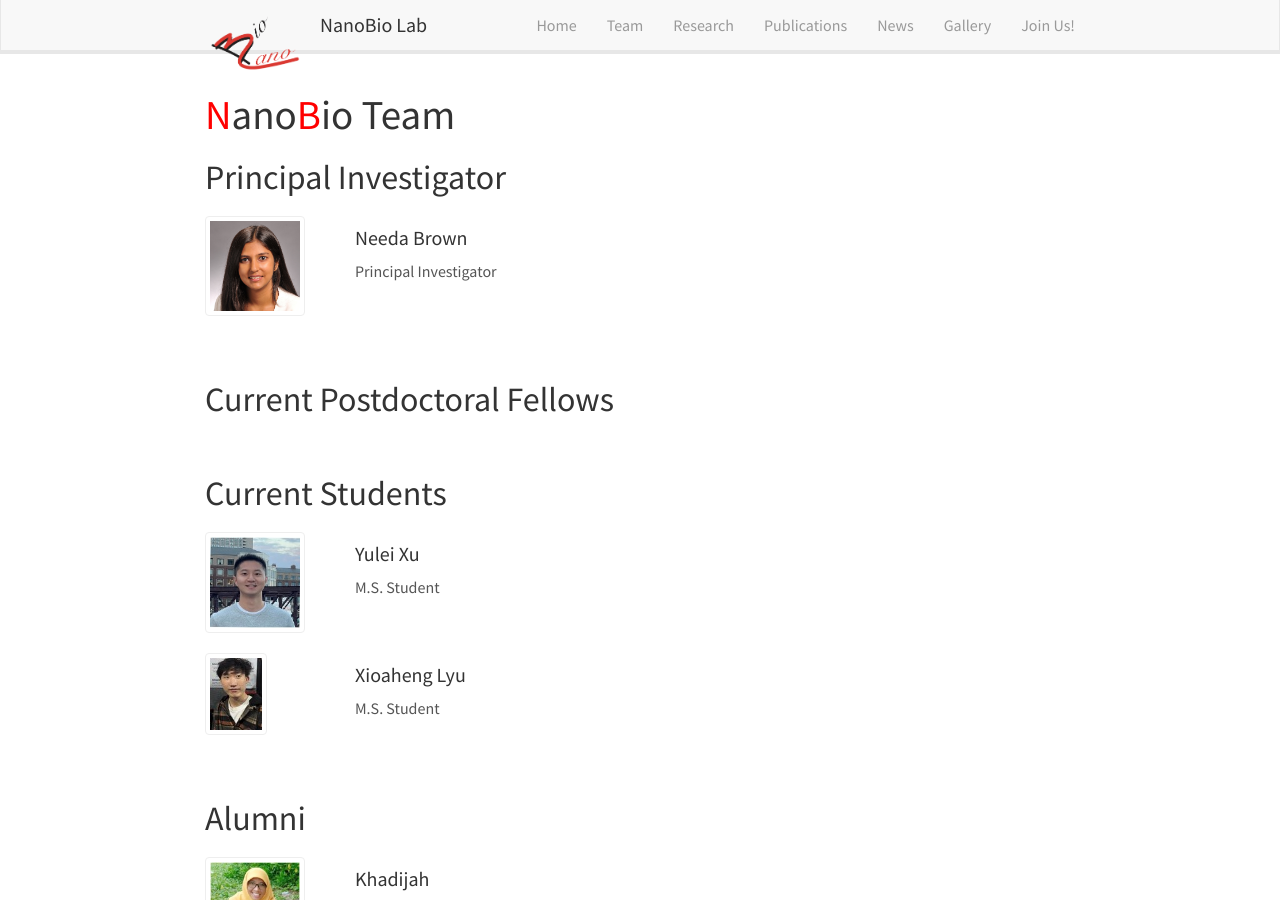
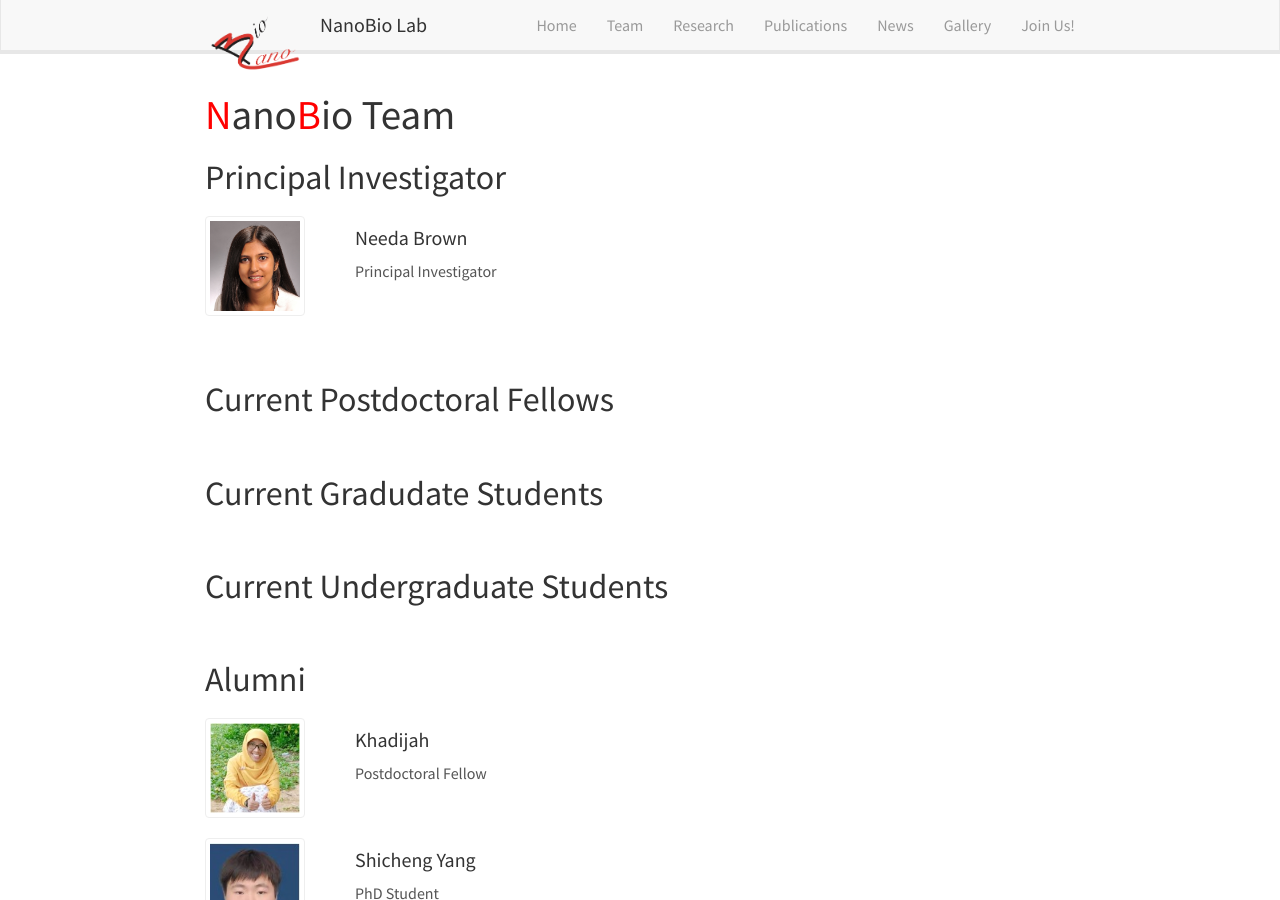
Before and after one commit to needabrown/nanobiosite, a Jekyll site: the page built from _pages/team/index.html, in a window 1280 px wide and 900 px high. Built offline with Jekyll 4.4.1, drawn with Linux system fonts in a browser that asks for light colours; nearby versions of some CDN libraries.

Commit message:
Update index_05022024.html

```diff
--- a/_pages/team/index.html
+++ b/_pages/team/index.html
@@ -62,10 +62,37 @@ permalink: /team/
 
 &nbsp;
 
-<!-- Students -->
+<!-- Graduate Students -->
 
-<h2><a id="student"></a>Current Students</h2>
-{% assign members = site.posts | where: 'category', 'student' | sort: 'date' %}
+<h2><a id="student"></a>Current Gradudate Students</h2>
+{% assign members = site.posts | where: 'category', 'gradstudent' | sort: 'date' %}
+{% for member in members %}
+<div class="card team-member-card">
+    <div class="row mt-3">
+        <div class="col-md-2">
+            <a href={{member.url}}>
+                <img src="{{ site.url }}{{ site.baseurl }}/images/team/{{ member.image }}"
+                    class="card-img img-responsive img-thumbnail"
+                    style="max-width: 100px;"/>
+            </a>
+        </div>
+
+        <div class="col-md-10">
+            <div class="card-body">
+            <h4 class="card-title">{{ member.title }}</h4>
+            <p class="card-text">{{ member.role }}</p>
+            </div>
+        </div>
+    </div>
+</div>
+{% endfor %}
+
+&nbsp;
+
+<!-- Undergradudate Students -->
+
+<h2><a id="student"></a>Current Undergraduate Students</h2>
+{% assign members = site.posts | where: 'category', 'undergradstudent' | sort: 'date' %}
 {% for member in members %}
 <div class="card team-member-card">
     <div class="row mt-3">
```
